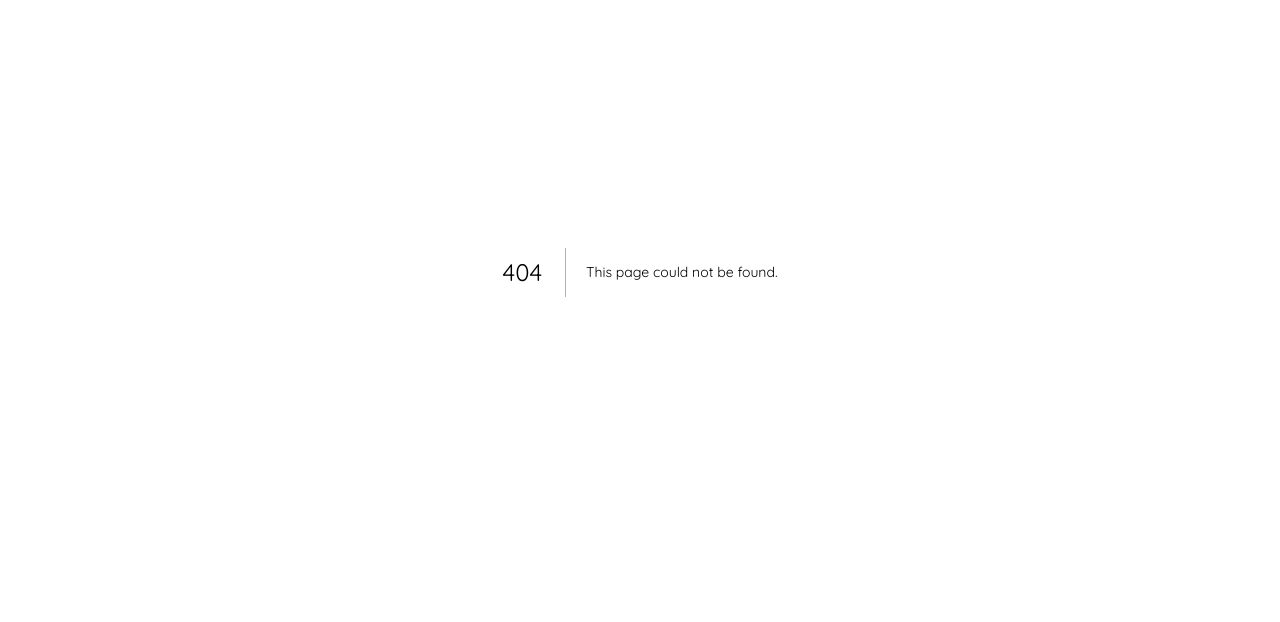
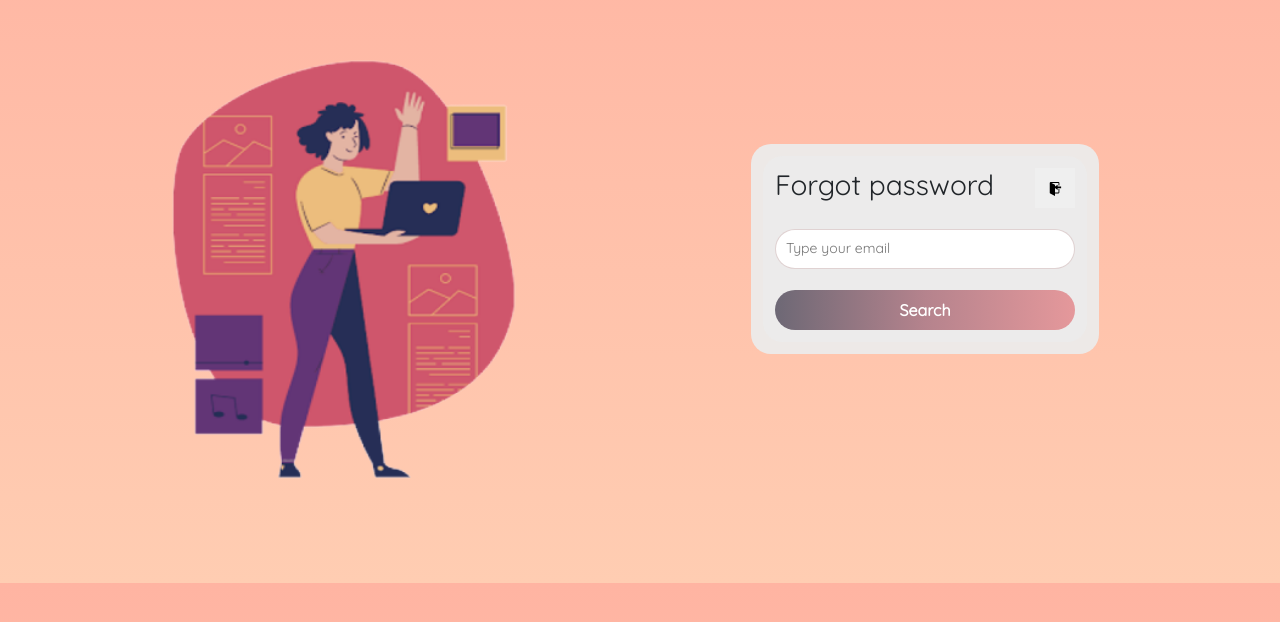
Before and after one commit to cvn-intern/Bozuman-chatapp, a Next.js app in the folder front-end/: page /forgot-password in a window 1280 px wide. Before the commit this address had no page. Shown: the part 128-750 px from the top of the page. Built offline with nearby package versions, Linux system fonts and the light colour scheme.

Commit message:
[Forgot-password] completed the basic UI, need to fix detail like error message, add api

```diff
--- /dev/null
+++ b/front-end/components/ForgotPasswordPanel/index.tsx
@@ -0,0 +1,86 @@
+/* eslint-disable */
+
+import React, { useState } from 'react';
+import { useForm, SubmitHandler } from 'react-hook-form';
+import * as yup from 'yup';
+// import Image from 'next/image';
+import { yupResolver } from '@hookform/resolvers/yup';
+import axios from 'axios';
+import _CONF from 'config/config';
+import { useRouter } from 'next/router';
+import { GoSignIn } from 'react-icons/go';
+
+interface ForgotPasswordForm {
+  email: string;
+}
+
+function ForgotPasswordPanel() {
+  const router = useRouter();
+  const [errorMessage, setErrorMessage] = useState({
+    trigger: false,
+    message: '',
+  });
+
+  const schema = yup.object().shape({
+    email: yup.string().email('Email must be in correct format'),
+  });
+
+  const {
+    register,
+    handleSubmit,
+    formState: { errors },
+  } = useForm<ForgotPasswordForm>({
+    resolver: yupResolver(schema),
+  });
+
+  const onBackSignIn = (e : any) => {
+    e.preventDefault();
+    router.push('/sign-in');
+  }
+
+  const onSubmit: SubmitHandler<ForgotPasswordForm> = async (data) => {
+    try {
+      console.log(process.env);
+      const res = await axios.post(process.env.NEXT_PUBLIC_DOMAIN + '/api/auth/forgot-password', data);
+      console.log(res);
+      // setErrorMessage({
+      //   trigger: false,
+      //   message: '',
+      // });
+      // router.push('/');
+    } catch (error: any) {
+      setErrorMessage({ trigger: true, message: error.response.data.error.message });
+    }
+    // reset()
+  };
+  return (
+    <div className='forgotpassword'>
+      <form onSubmit={handleSubmit(onSubmit)}>
+        <div className='header d-flex justify-content-between align-item-center'>
+          <h2>Forgot password</h2>
+          <button
+            className='goSignIn'
+            onClick={onBackSignIn}
+          >
+            <GoSignIn />
+          </button>
+        </div>
+        <input
+          {...register('email')}
+          placeholder='Type your email'
+          type='email'
+          required
+        />
+        {errors.email && <p>{errors.email.message}</p>}
+        <br />
+        {errorMessage.trigger && <p>{errorMessage.message}</p>}
+
+        <button type='submit' className='button__search'>
+          Search
+        </button>
+      </form>
+    </div>
+  )
+}
+
+export default ForgotPasswordPanel;
--- a/front-end/package.json
+++ b/front-end/package.json
@@ -20,6 +20,7 @@
     "react": "18.2.0",
     "react-dom": "18.2.0",
     "react-hook-form": "^7.33.1",
+    "react-icons": "^4.4.0",
     "react-redux": "^8.0.2",
     "swr": "^1.3.0",
     "yup": "^0.32.11"
--- /dev/null
+++ b/front-end/pages/forgot-password/index.tsx
@@ -0,0 +1,27 @@
+import ForgotPasswordPanel from 'components/ForgotPasswordPanel'
+import Image from 'next/image'
+import React from 'react'
+
+function ForgotPassword() {
+  return (
+    <div className="container">
+      <div className="row mt-5">
+        <div className="col-0 mt-5 col-lg-6 d-flex justify-content-center">
+          <Image
+            src={'/homepage.png'}
+            alt="homepage"
+            width={560}
+            height={640}
+          />
+        </div>
+        <div className="col-12 col-lg-6 d-flex justify-content-center align-self-center">
+          <div className="forgotpassword">
+            <ForgotPasswordPanel />
+          </div>
+        </div>
+      </div>
+    </div>
+  )
+}
+
+export default ForgotPassword
--- a/front-end/styles/common/textfiled.scss
+++ b/front-end/styles/common/textfiled.scss
@@ -19,7 +19,8 @@ input[type="text"]{
     cursor:context-menu;
 }
 
-input[type="password"]{
+input[type="password"],
+input[type="email"]{
     background-color: $while;
 
     font-weight: 500;
--- /dev/null
+++ b/front-end/styles/component/forgotpassword.scss
@@ -0,0 +1,25 @@
+.forgotpassword{
+  background-color: rgba(236, 236, 236, 0.932);
+  border-radius: 20px;
+  padding: 12px;
+
+  .header{
+    margin-bottom: 20px;
+    button.goSignIn{
+      width: 40px;
+      height: 40px;
+
+      border: none;
+      outline: none;
+
+      &:hover{
+        background: none;
+      }
+    }
+  }
+
+  button.button__search{
+    @include button_customization(40px,300px,16px);
+    // margin-top: 16px;
+  }
+}
--- a/front-end/styles/index.scss
+++ b/front-end/styles/index.scss
@@ -8,5 +8,6 @@
 @import './common/label.scss';
 
 @import './component/signin.scss';
+@import './component/forgotpassword.scss';
 
 @import './pages/homepage.scss'
```
Also changed, not shown: front-end/components/EnterCodePanel/index.tsx (added, +87 -0 lines), front-end/components/ResetPasswordPanel/index.tsx (added, +97 -0 lines), front-end/pages/enter-forgot-password-code/index.tsx (added, +27 -0 lines), front-end/pages/reset-password/index.tsx (added, +27 -0 lines), 1 other file (tests, documents, lock files or other folders).
